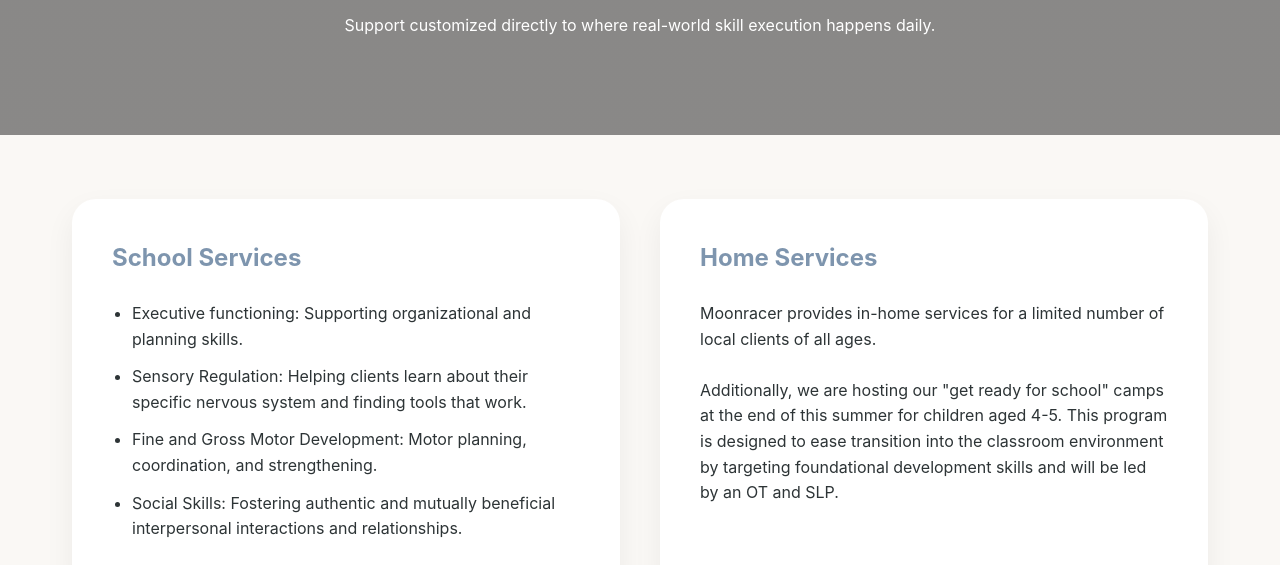
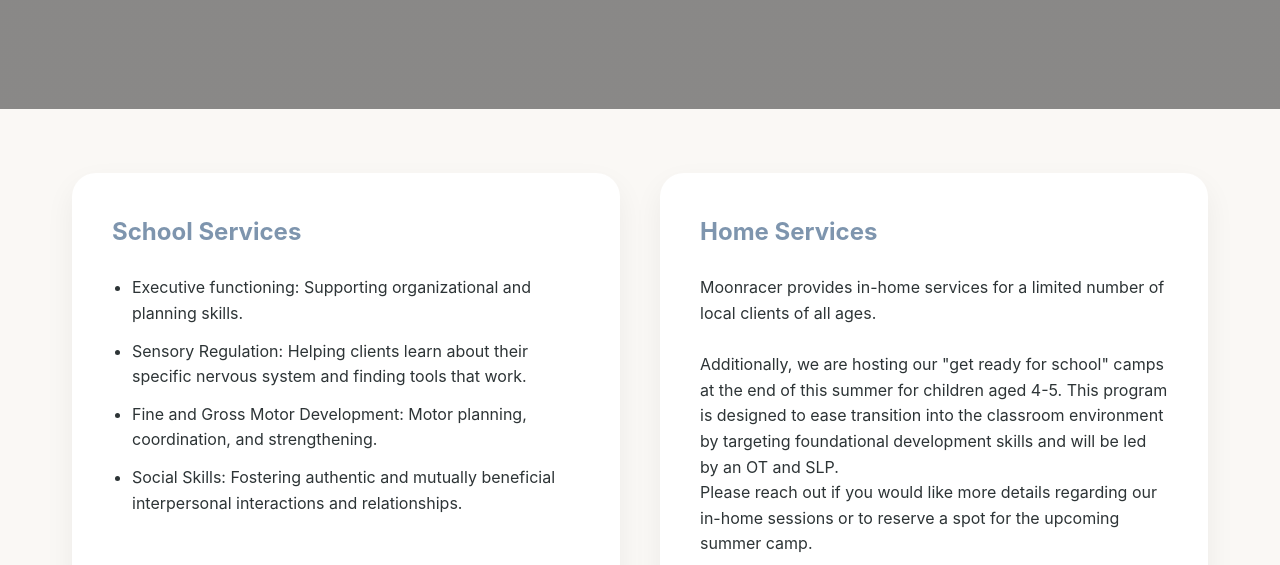
Before and after one commit to vindictivebanana/moonracer-site, a plain HTML site: page home-school.html in a window 1280 px wide. Shown: the part 235-800 px from the top of the page. Drawn offline with Linux system fonts and the light colour scheme.

Commit message:
updated ex-f with all original text

```diff
--- a/home-school.html
+++ b/home-school.html
@@ -27,7 +27,6 @@
     <section class="page-hero">
         <div class="container">
             <h1>Home and School Services</h1>
-            <p>Support customized directly to where real-world skill execution happens daily.</p>
         </div>
     </section>
 
@@ -47,7 +46,7 @@
                 <h2>Home Services</h2>
                 <p>Moonracer provides in-home services for a limited number of local clients of all ages.</p>
                 <br>
-                <p>Additionally, we are hosting our "get ready for school" camps at the end of this summer for children aged 4-5. This program is designed to ease transition into the classroom environment by targeting foundational development skills and will be led by an OT and SLP.</p>
+                <p>Additionally, we are hosting our "get ready for school" camps at the end of this summer for children aged 4-5. This program is designed to ease transition into the classroom environment by targeting foundational development skills and will be led by an OT and SLP.<br>Please reach out if you would like more details regarding our in-home sessions or to reserve a spot for the upcoming summer camp.</p>
             </div>
         </section>
     </main>
```
Also changed, not shown: executive-functioning.html (+5 -1 lines).
